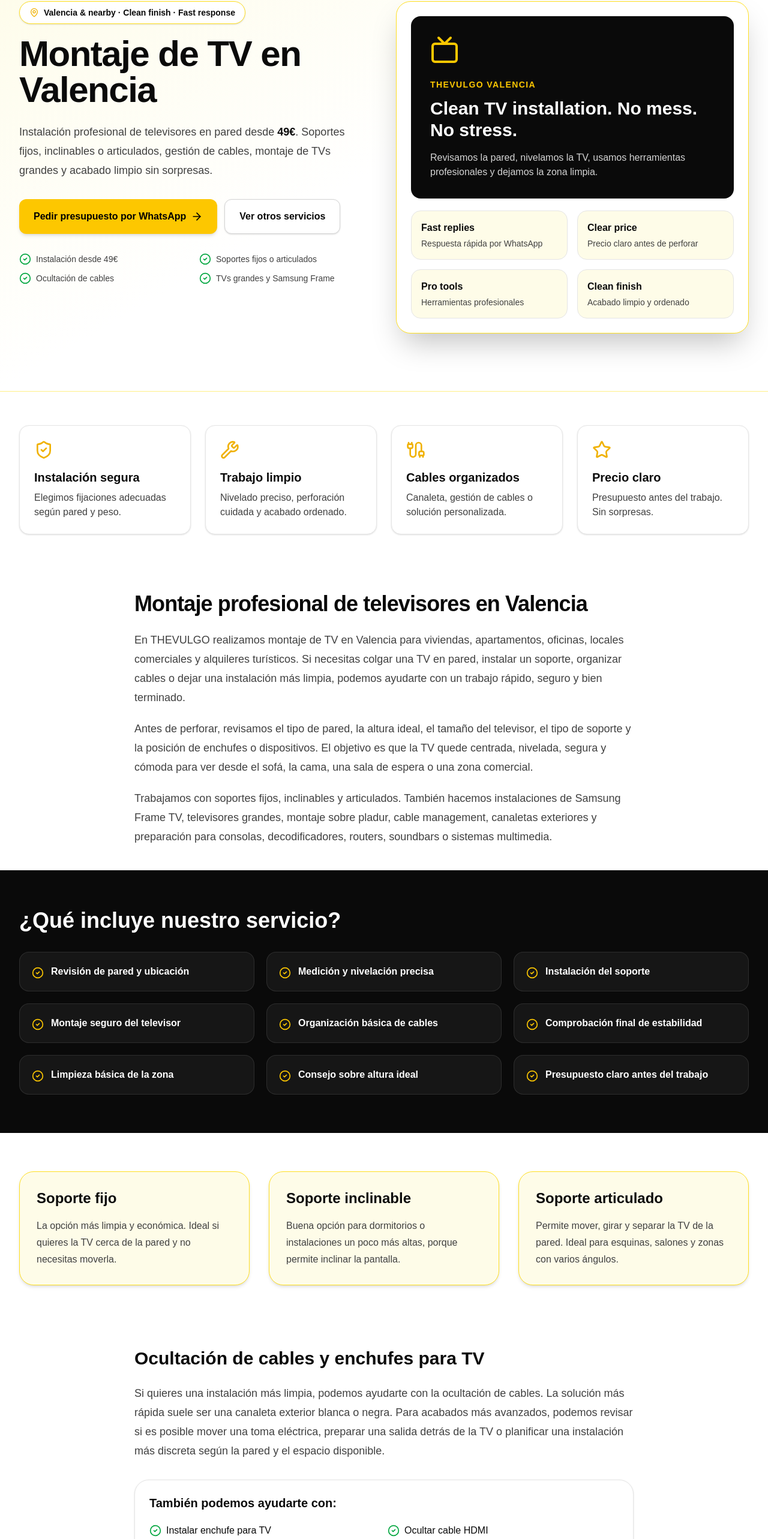
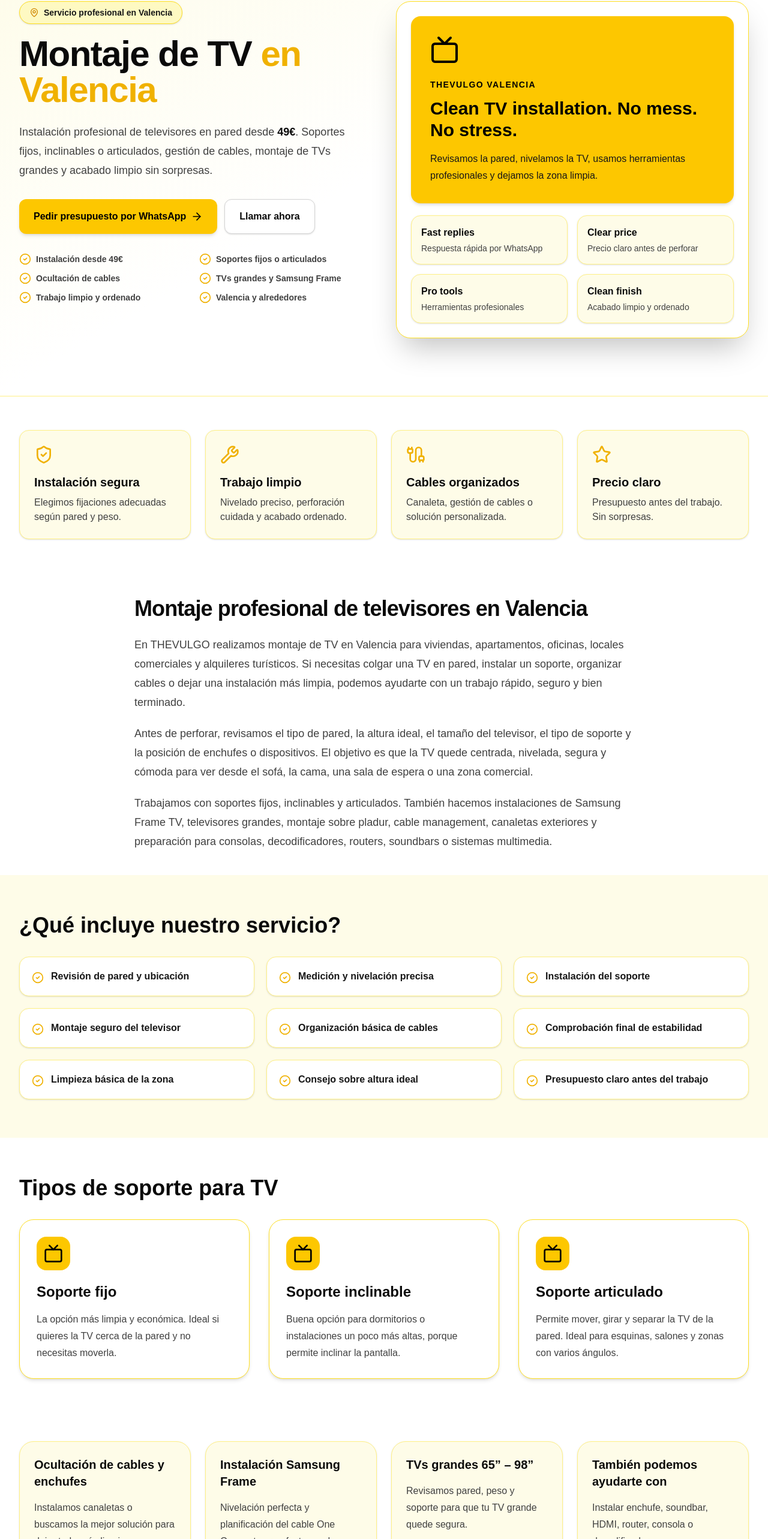
Before and after one commit to danylopechatkin/thevulgo-es, a Next.js app: page /en/montaje-tv-valencia in a window 1280 px wide. Shown: the part 165-2731 px from the top of the page at 60% size. Built offline with nearby package versions, Linux system fonts and the light colour scheme.

Commit message:
Update TV mounting SEO page yellow design

```diff
--- a/app/[locale]/montaje-tv-valencia/page.tsx
+++ b/app/[locale]/montaje-tv-valencia/page.tsx
@@ -18,6 +18,7 @@ type PageProps = {
 };
 
 const siteUrl = "https://thevulgo.es";
+const phoneNumber = "34610076942";
 
 export async function generateMetadata({
   params,
@@ -116,7 +117,7 @@ export default async function TvMountingValenciaPage({ params }: PageProps) {
       : "Hi, I would like a quote for TV mounting in Valencia."
   );
 
-  const whatsappUrl = `https://wa.me/34610076942?text=${whatsappText}`;
+  const whatsappUrl = `https://wa.me/${phoneNumber}?text=${whatsappText}`;
 
   const serviceSchema = {
     "@context": "https://schema.org",
@@ -127,6 +128,7 @@ export default async function TvMountingValenciaPage({ params }: PageProps) {
       "@type": "LocalBusiness",
       name: "THEVULGO",
       url: siteUrl,
+      telephone: "+34610076942",
       areaServed: "Valencia",
     },
     areaServed: serviceAreas,
@@ -143,6 +145,7 @@ export default async function TvMountingValenciaPage({ params }: PageProps) {
     "@type": "LocalBusiness",
     name: "THEVULGO",
     url: siteUrl,
+    telephone: "+34610076942",
     areaServed: "Valencia",
     priceRange: "€€",
     description:
@@ -189,33 +192,21 @@ export default async function TvMountingValenciaPage({ params }: PageProps) {
 
   return (
     <main className="bg-white text-neutral-950">
-      <script
-        type="application/ld+json"
-        dangerouslySetInnerHTML={{ __html: JSON.stringify(serviceSchema) }}
-      />
-      <script
-        type="application/ld+json"
-        dangerouslySetInnerHTML={{ __html: JSON.stringify(localBusinessSchema) }}
-      />
-      <script
-        type="application/ld+json"
-        dangerouslySetInnerHTML={{ __html: JSON.stringify(faqSchema) }}
-      />
-      <script
-        type="application/ld+json"
-        dangerouslySetInnerHTML={{ __html: JSON.stringify(breadcrumbSchema) }}
-      />
+      <script type="application/ld+json" dangerouslySetInnerHTML={{ __html: JSON.stringify(serviceSchema) }} />
+      <script type="application/ld+json" dangerouslySetInnerHTML={{ __html: JSON.stringify(localBusinessSchema) }} />
+      <script type="application/ld+json" dangerouslySetInnerHTML={{ __html: JSON.stringify(faqSchema) }} />
+      <script type="application/ld+json" dangerouslySetInnerHTML={{ __html: JSON.stringify(breadcrumbSchema) }} />
 
       <section className="relative overflow-hidden border-b border-yellow-200 bg-gradient-to-br from-yellow-50 via-white to-white">
         <div className="mx-auto grid max-w-7xl gap-10 px-5 py-16 md:grid-cols-2 md:px-8 md:py-24">
           <div>
-            <div className="mb-5 inline-flex items-center gap-2 rounded-full border border-yellow-300 bg-white px-4 py-2 text-sm font-semibold shadow-sm">
-              <MapPin className="h-4 w-4 text-yellow-500" />
-              Valencia & nearby · Clean finish · Fast response
+            <div className="mb-5 inline-flex items-center gap-2 rounded-full border border-yellow-300 bg-yellow-100 px-4 py-2 text-sm font-black text-neutral-900 shadow-sm">
+              <MapPin className="h-4 w-4 text-yellow-600" />
+              Servicio profesional en Valencia
             </div>
 
             <h1 className="text-4xl font-black tracking-tight md:text-6xl">
-              Montaje de TV en Valencia
+              Montaje de TV <span className="text-yellow-500">en Valencia</span>
             </h1>
 
             <p className="mt-6 max-w-xl text-lg leading-8 text-neutral-700">
@@ -228,45 +219,47 @@ export default async function TvMountingValenciaPage({ params }: PageProps) {
             <div className="mt-8 flex flex-col gap-3 sm:flex-row">
               <a
                 href={whatsappUrl}
-                className="inline-flex items-center justify-center rounded-xl bg-yellow-400 px-6 py-4 font-bold text-black shadow-md transition hover:scale-105 hover:bg-yellow-300"
+                className="inline-flex items-center justify-center rounded-xl bg-yellow-400 px-6 py-4 font-black text-black shadow-md transition hover:scale-105 hover:bg-yellow-300"
               >
                 Pedir presupuesto por WhatsApp
                 <ArrowRight className="ml-2 h-5 w-5" />
               </a>
 
-              <Link
-                href={`/${locale}/services`}
-                className="inline-flex items-center justify-center rounded-xl border border-neutral-300 bg-white px-6 py-4 font-bold text-neutral-950 shadow-sm transition hover:scale-105"
+              <a
+                href={`tel:+${phoneNumber}`}
+                className="inline-flex items-center justify-center rounded-xl border border-neutral-300 bg-white px-6 py-4 font-black text-neutral-950 shadow-sm transition hover:scale-105 hover:border-yellow-400"
               >
-                Ver otros servicios
-              </Link>
+                Llamar ahora
+              </a>
             </div>
 
-            <div className="mt-8 grid gap-3 text-sm font-medium text-neutral-700 sm:grid-cols-2">
+            <div className="mt-8 grid gap-3 text-sm font-semibold text-neutral-700 sm:grid-cols-2">
               {[
                 "Instalación desde 49€",
                 "Soportes fijos o articulados",
                 "Ocultación de cables",
                 "TVs grandes y Samsung Frame",
+                "Trabajo limpio y ordenado",
+                "Valencia y alrededores",
               ].map((item) => (
                 <div key={item} className="flex items-center gap-2">
-                  <CheckCircle2 className="h-5 w-5 text-green-600" />
+                  <CheckCircle2 className="h-5 w-5 text-yellow-500" />
                   {item}
                 </div>
               ))}
             </div>
           </div>
 
-          <div className="rounded-3xl border border-yellow-300 bg-white p-6 shadow-2xl">
-            <div className="rounded-2xl bg-neutral-950 p-8 text-white">
-              <Tv className="mb-6 h-12 w-12 text-yellow-400" />
-              <p className="text-sm font-bold uppercase tracking-widest text-yellow-400">
+          <div className="rounded-3xl border border-yellow-300 bg-white p-4 shadow-2xl md:p-6">
+            <div className="rounded-2xl bg-yellow-400 p-8 text-black shadow-md">
+              <Tv className="mb-6 h-12 w-12 text-black" />
+              <p className="text-sm font-black uppercase tracking-widest">
                 THEVULGO Valencia
               </p>
               <h2 className="mt-3 text-3xl font-black">
                 Clean TV installation. No mess. No stress.
               </h2>
-              <p className="mt-4 text-neutral-300">
+              <p className="mt-4 font-medium leading-7 text-neutral-900">
                 Revisamos la pared, nivelamos la TV, usamos herramientas
                 profesionales y dejamos la zona limpia.
               </p>
@@ -281,7 +274,7 @@ export default async function TvMountingValenciaPage({ params }: PageProps) {
               ].map(([title, text]) => (
                 <div
                   key={title}
-                  className="rounded-2xl border border-neutral-200 bg-yellow-50 p-4"
+                  className="rounded-2xl border border-yellow-200 bg-yellow-50 p-4 shadow-sm"
                 >
                   <p className="font-black">{title}</p>
                   <p className="mt-1 text-sm text-neutral-700">{text}</p>
@@ -318,7 +311,7 @@ export default async function TvMountingValenciaPage({ params }: PageProps) {
           ].map((item) => (
             <div
               key={item.title}
-              className="rounded-2xl border border-neutral-200 bg-white p-6 shadow-sm"
+              className="rounded-2xl border border-yellow-200 bg-yellow-50 p-6 shadow-sm"
             >
               <item.icon className="h-8 w-8 text-yellow-500" />
               <h2 className="mt-4 text-xl font-black">{item.title}</h2>
@@ -360,7 +353,7 @@ export default async function TvMountingValenciaPage({ params }: PageProps) {
         </div>
       </section>
 
-      <section className="bg-neutral-950 py-16 text-white">
+      <section className="bg-yellow-50 py-16">
         <div className="mx-auto max-w-7xl px-5 md:px-8">
           <h2 className="text-3xl font-black md:text-4xl">
             ¿Qué incluye nuestro servicio?
@@ -380,10 +373,10 @@ export default async function TvMountingValenciaPage({ params }: PageProps) {
             ].map((item) => (
               <div
                 key={item}
-                className="flex items-start gap-3 rounded-2xl border border-white/10 bg-white/5 p-5"
+                className="flex items-start gap-3 rounded-2xl border border-yellow-200 bg-white p-5 shadow-sm"
               >
-                <CheckCircle2 className="mt-1 h-5 w-5 shrink-0 text-yellow-400" />
-                <p className="font-semibold">{item}</p>
+                <CheckCircle2 className="mt-1 h-5 w-5 shrink-0 text-yellow-500" />
+                <p className="font-bold text-neutral-900">{item}</p>
               </div>
             ))}
           </div>
@@ -391,6 +384,10 @@ export default async function TvMountingValenciaPage({ params }: PageProps) {
       </section>
 
       <section className="mx-auto max-w-7xl px-5 py-16 md:px-8">
+        <h2 className="mb-8 text-3xl font-black md:text-4xl">
+          Tipos de soporte para TV
+        </h2>
+
         <div className="grid gap-8 md:grid-cols-3">
           {[
             {
@@ -408,78 +405,46 @@ export default async function TvMountingValenciaPage({ params }: PageProps) {
           ].map((item) => (
             <div
               key={item.title}
-              className="rounded-3xl border border-yellow-300 bg-yellow-50 p-7 shadow-md"
+              className="rounded-3xl border border-yellow-300 bg-white p-7 shadow-md transition hover:-translate-y-1 hover:shadow-xl"
             >
-              <h2 className="text-2xl font-black">{item.title}</h2>
+              <div className="mb-5 flex h-14 w-14 items-center justify-center rounded-2xl bg-yellow-400">
+                <Tv className="h-8 w-8 text-black" />
+              </div>
+              <h3 className="text-2xl font-black">{item.title}</h3>
               <p className="mt-4 leading-7 text-neutral-700">{item.text}</p>
             </div>
           ))}
         </div>
       </section>
 
-      <section className="mx-auto max-w-4xl px-5 py-10 md:px-8">
-        <h2 className="text-3xl font-black">
-          Ocultación de cables y enchufes para TV
-        </h2>
-
-        <p className="mt-6 text-lg leading-8 text-neutral-700">
-          Si quieres una instalación más limpia, podemos ayudarte con la
-          ocultación de cables. La solución más rápida suele ser una canaleta
-          exterior blanca o negra. Para acabados más avanzados, podemos revisar
-          si es posible mover una toma eléctrica, preparar una salida detrás de
-          la TV o planificar una instalación más discreta según la pared y el
-          espacio disponible.
-        </p>
-
-        <div className="mt-8 rounded-3xl border border-neutral-200 bg-white p-6 shadow-sm">
-          <h3 className="text-xl font-black">También podemos ayudarte con:</h3>
-          <div className="mt-5 grid gap-3 sm:grid-cols-2">
-            {[
-              "Instalar enchufe para TV",
-              "Ocultar cable HDMI",
-              "Instalar soundbar",
-              "Pasar cable por canaleta",
-              "Preparar TV para consola",
-              "Organizar router o decodificador",
-            ].map((item) => (
-              <div key={item} className="flex items-center gap-2">
-                <CheckCircle2 className="h-5 w-5 text-green-600" />
-                <span className="font-medium">{item}</span>
-              </div>
-            ))}
-          </div>
-        </div>
-      </section>
-
-      <section className="bg-yellow-50 py-16">
-        <div className="mx-auto max-w-7xl px-5 md:px-8">
-          <div className="grid gap-10 md:grid-cols-2">
-            <div>
-              <h2 className="text-3xl font-black md:text-4xl">
-                Instalación Samsung Frame TV
-              </h2>
-              <p className="mt-6 text-lg leading-8 text-neutral-700">
-                Samsung Frame necesita una instalación especialmente cuidada:
-                altura exacta, nivelación precisa, planificación del cable One
-                Connect y una colocación limpia para conseguir ese efecto de
-                cuadro en la pared. Podemos instalar Samsung Frame en Valencia
-                y ayudarte a decidir la mejor posición antes de perforar.
-              </p>
+      <section className="mx-auto max-w-7xl px-5 py-10 md:px-8">
+        <div className="grid gap-6 md:grid-cols-4">
+          {[
+            {
+              title: "Ocultación de cables y enchufes",
+              text: "Instalamos canaletas o buscamos la mejor solución para dejar todo más limpio.",
+            },
+            {
+              title: "Instalación Samsung Frame",
+              text: "Nivelación perfecta y planificación del cable One Connect para efecto cuadro.",
+            },
+            {
+              title: "TVs grandes 65” – 98”",
+              text: "Revisamos pared, peso y soporte para que tu TV grande quede segura.",
+            },
+            {
+              title: "También podemos ayudarte con",
+              text: "Instalar enchufe, soundbar, HDMI, router, consola o decodificador.",
+            },
+          ].map((item) => (
+            <div
+              key={item.title}
+              className="rounded-3xl border border-yellow-200 bg-yellow-50 p-6 shadow-sm"
+            >
+              <h2 className="text-xl font-black">{item.title}</h2>
+              <p className="mt-4 leading-7 text-neutral-700">{item.text}</p>
             </div>
-
-            <div>
-              <h2 className="text-3xl font-black md:text-4xl">
-                TVs grandes: 65”, 75”, 85” y más
-              </h2>
-              <p className="mt-6 text-lg leading-8 text-neutral-700">
-                Para televisores grandes revisamos con más cuidado el peso, el
-                soporte, la pared y los puntos de fijación. Una TV grande debe
-                quedar segura, nivelada y bien centrada. Si tienes una pantalla
-                de gran formato, envíanos fotos de la zona y te diremos qué
-                soporte y qué instalación conviene.
-              </p>
-            </div>
-          </div>
+          ))}
         </div>
       </section>
 
@@ -499,7 +464,7 @@ export default async function TvMountingValenciaPage({ params }: PageProps) {
           ].map((item) => (
             <div
               key={item}
-              className="rounded-2xl border border-neutral-200 bg-white p-5 shadow-sm"
+              className="rounded-2xl border border-yellow-200 bg-white p-5 shadow-sm"
             >
               <Home className="h-7 w-7 text-yellow-500" />
               <p className="mt-3 font-bold">{item}</p>
@@ -514,21 +479,21 @@ export default async function TvMountingValenciaPage({ params }: PageProps) {
         </p>
       </section>
 
-      <section className="bg-neutral-950 py-16 text-white">
+      <section className="bg-yellow-400 py-16 text-black">
         <div className="mx-auto max-w-4xl px-5 text-center md:px-8">
-          <p className="text-sm font-black uppercase tracking-widest text-yellow-400">
+          <p className="text-sm font-black uppercase tracking-widest">
             Precio claro
           </p>
           <h2 className="mt-3 text-4xl font-black">
             Montaje de TV desde 49€
           </h2>
-          <p className="mt-6 text-lg leading-8 text-neutral-300">
+          <p className="mt-6 text-lg font-medium leading-8 text-neutral-900">
             El precio estándar empieza desde 49€. El coste final puede variar si
             necesitas soporte incluido, instalación de TV grande, ocultación de
             cables, trabajo eléctrico, canaleta o montaje especial.
           </p>
 
-          <div className="mt-8 rounded-3xl border border-white/10 bg-white/5 p-6 text-left">
+          <div className="mt-8 rounded-3xl border border-yellow-600/30 bg-white p-6 text-left shadow-xl">
             <h3 className="text-xl font-black">El precio depende de:</h3>
             <div className="mt-5 grid gap-3 sm:grid-cols-2">
               {[
@@ -542,8 +507,8 @@ export default async function TvMountingValenciaPage({ params }: PageProps) {
                 "Distancia fuera de Valencia",
               ].map((item) => (
                 <div key={item} className="flex items-center gap-2">
-                  <CheckCircle2 className="h-5 w-5 text-yellow-400" />
-                  <span>{item}</span>
+                  <CheckCircle2 className="h-5 w-5 text-yellow-500" />
+                  <span className="font-medium">{item}</span>
                 </div>
               ))}
             </div>
@@ -551,7 +516,7 @@ export default async function TvMountingValenciaPage({ params }: PageProps) {
 
           <a
             href={whatsappUrl}
-            className="mt-8 inline-flex items-center justify-center rounded-xl bg-yellow-400 px-7 py-4 font-black text-black shadow-md transition hover:scale-105 hover:bg-yellow-300"
+            className="mt-8 inline-flex items-center justify-center rounded-xl bg-black px-7 py-4 font-black text-white shadow-md transition hover:scale-105"
           >
             Enviar fotos y pedir precio
             <ArrowRight className="ml-2 h-5 w-5" />
@@ -581,7 +546,7 @@ export default async function TvMountingValenciaPage({ params }: PageProps) {
         </div>
       </section>
 
-      <section className="bg-neutral-50 py-16">
+      <section className="bg-yellow-50 py-16">
         <div className="mx-auto max-w-4xl px-5 md:px-8">
           <h2 className="text-3xl font-black md:text-4xl">
             Preguntas frecuentes
@@ -591,7 +556,7 @@ export default async function TvMountingValenciaPage({ params }: PageProps) {
             {faqs.map((item) => (
               <details
                 key={item.q}
-                className="group rounded-2xl border border-neutral-200 bg-white p-6 shadow-sm"
+                className="group rounded-2xl border border-yellow-200 bg-white p-6 shadow-sm"
               >
                 <summary className="flex cursor-pointer list-none items-center justify-between gap-4 font-black">
                   <span>{item.q}</span>
@@ -639,7 +604,7 @@ export default async function TvMountingValenciaPage({ params }: PageProps) {
             <Link
               key={item.title}
               href={item.href}
-              className="group rounded-2xl border border-neutral-200 bg-white p-6 shadow-sm transition hover:-translate-y-1 hover:border-yellow-400 hover:shadow-md"
+              className="group rounded-2xl border border-yellow-200 bg-white p-6 shadow-sm transition hover:-translate-y-1 hover:border-yellow-400 hover:shadow-md"
             >
               <p className="text-xl font-black">{item.title}</p>
               <p className="mt-3 inline-flex items-center font-bold text-neutral-700 group-hover:text-black">
```
